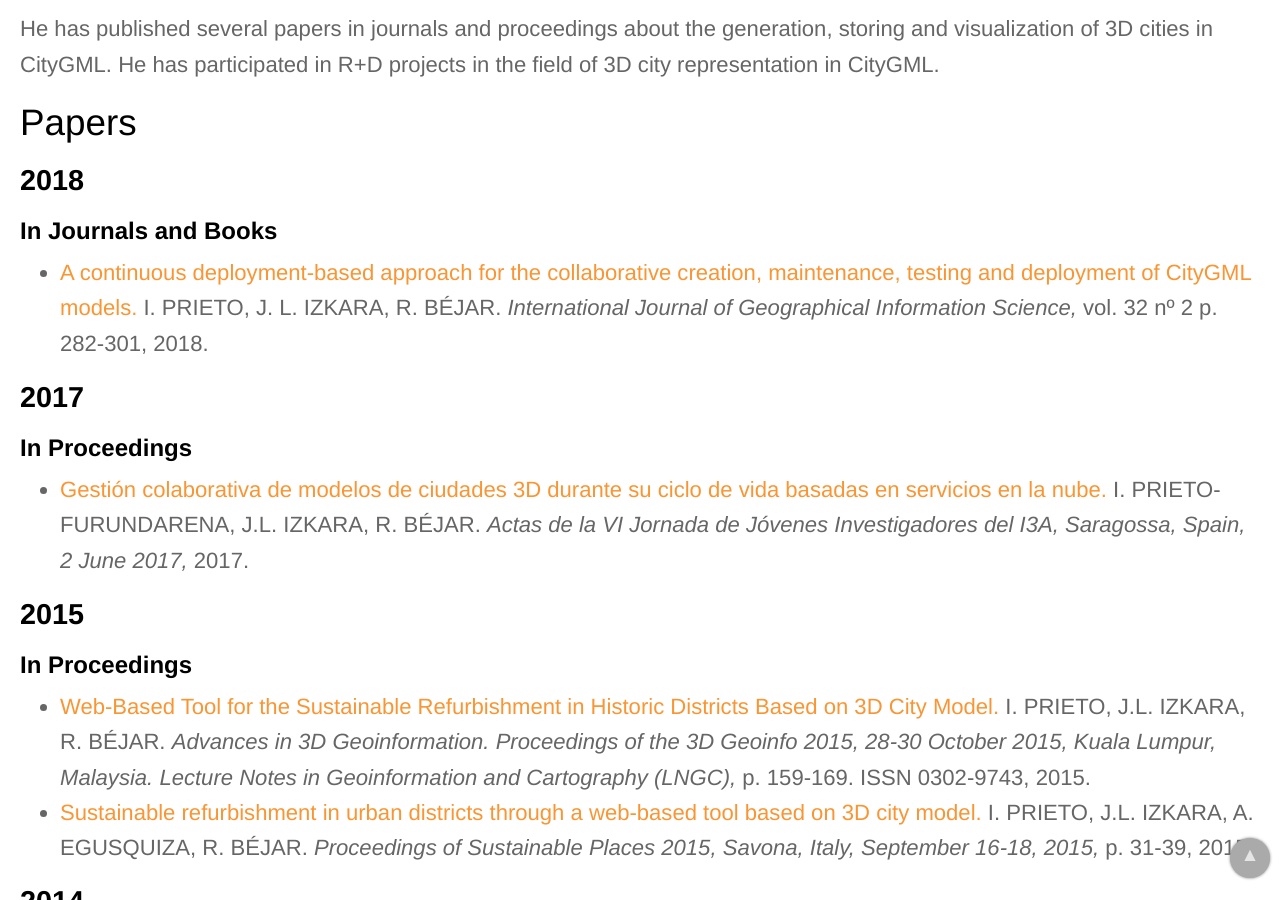
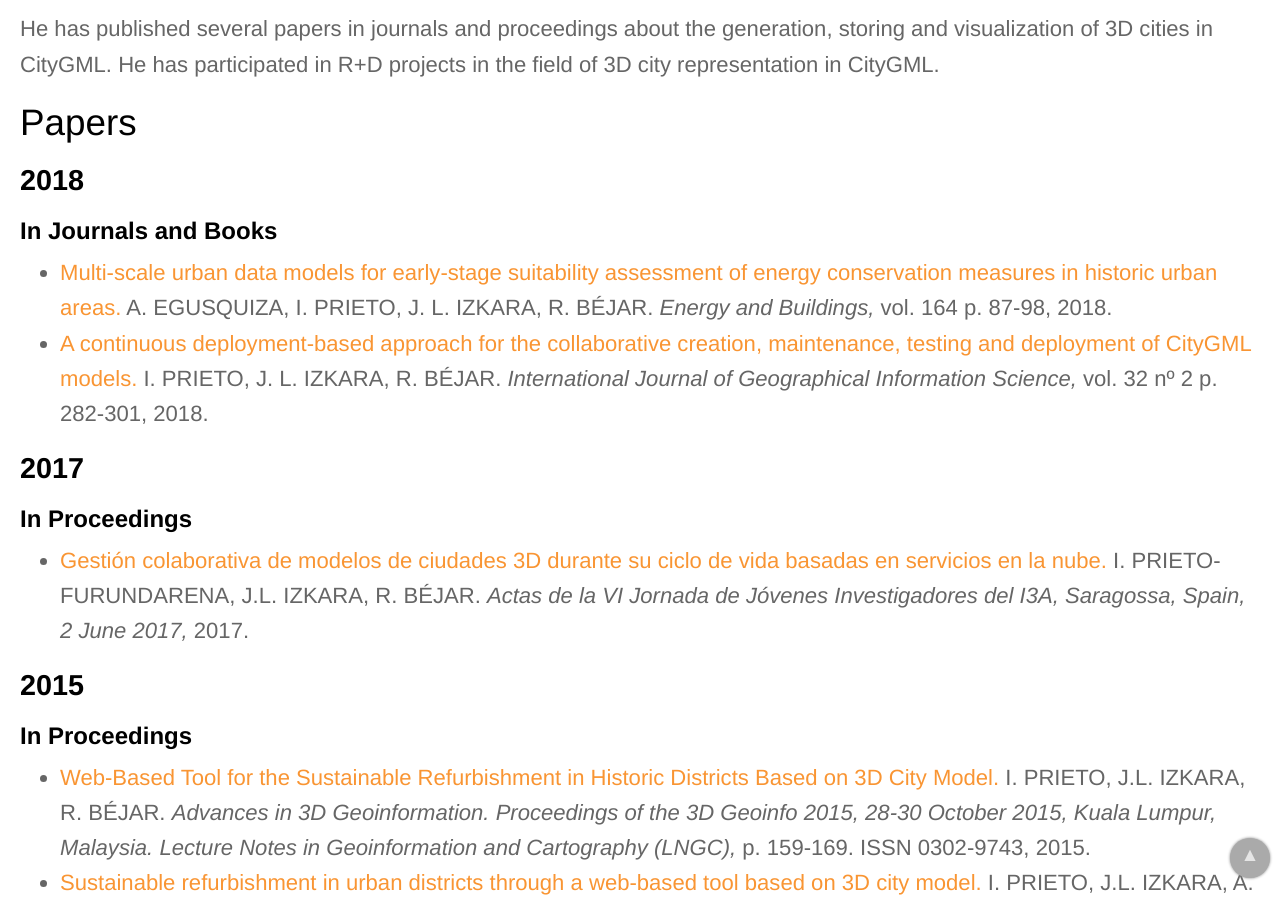
Before and after one commit to IAAA-Lab/IAAA-Lab.github.io, a Jekyll site: the page built from _staff/inaki.md, in a window 1280 px wide and 900 px high, scrolled down 645 px. Built offline with Jekyll 4.4.1, drawn with Linux system fonts in a browser that asks for light colours.

Commit message:
Update papers.yml

```diff
--- a/_data/papers.yml
+++ b/_data/papers.yml
@@ -1,6 +1,14 @@
 # Importante: dentro de este fichero los artículos tienen que estar ordenados por año
 # (los más recientes primero) y dentro de cada año primero van los libros, luego los
 # artículos de revista y capítulos de libro y finalmente los artículos de congresos
+# -------------------
+- title: "Multi-scale urban data models for early-stage suitability assessment of energy conservation measures in historic urban areas"
+  url: https://doi.org/10.1016/j.enbuild.2017.12.061
+  authors: A. EGUSQUIZA, I. PRIETO, J. L. IZKARA, R. BÉJAR
+  publication: "Energy and Buildings"
+  publication_detail: "vol. 164 p. 87-98"
+  year: 2018
+  doi: 10.1016/j.enbuild.2017.12.061
 # -------------------
 - title: "A continuous deployment-based approach for the collaborative creation, maintenance, testing and deployment of CityGML models"
   url: http://www.tandfonline.com/doi/full/10.1080/13658816.2017.1393543
```
